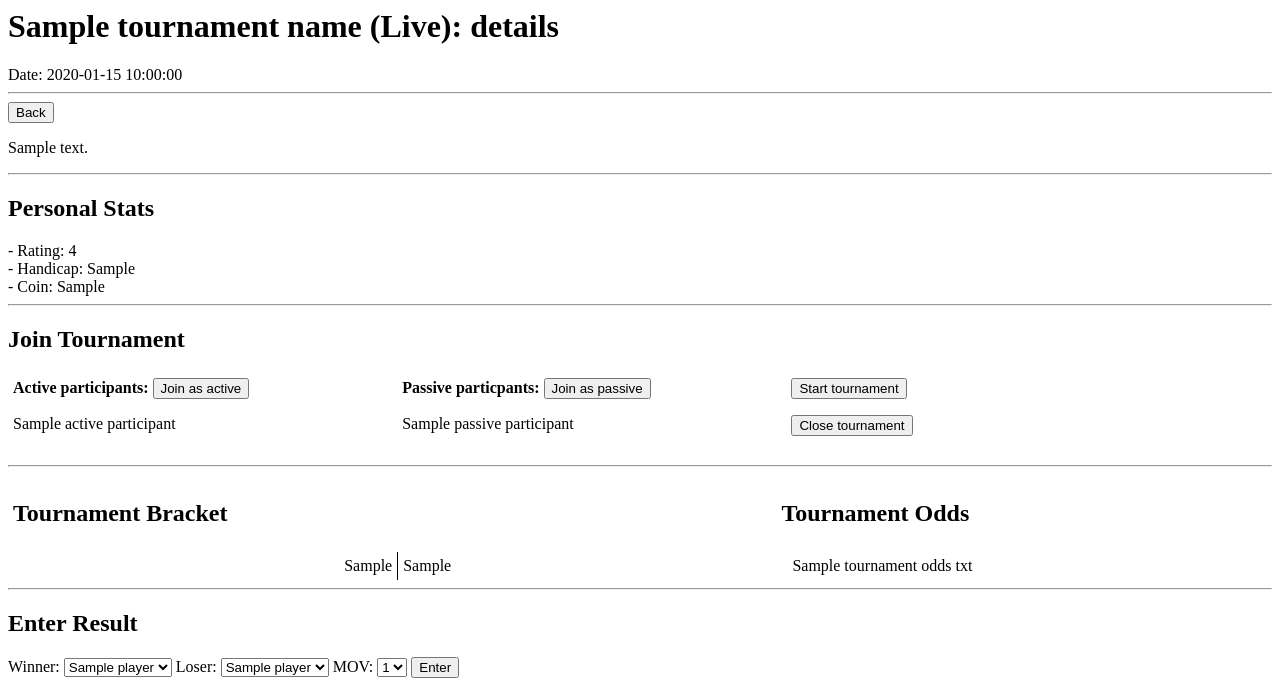
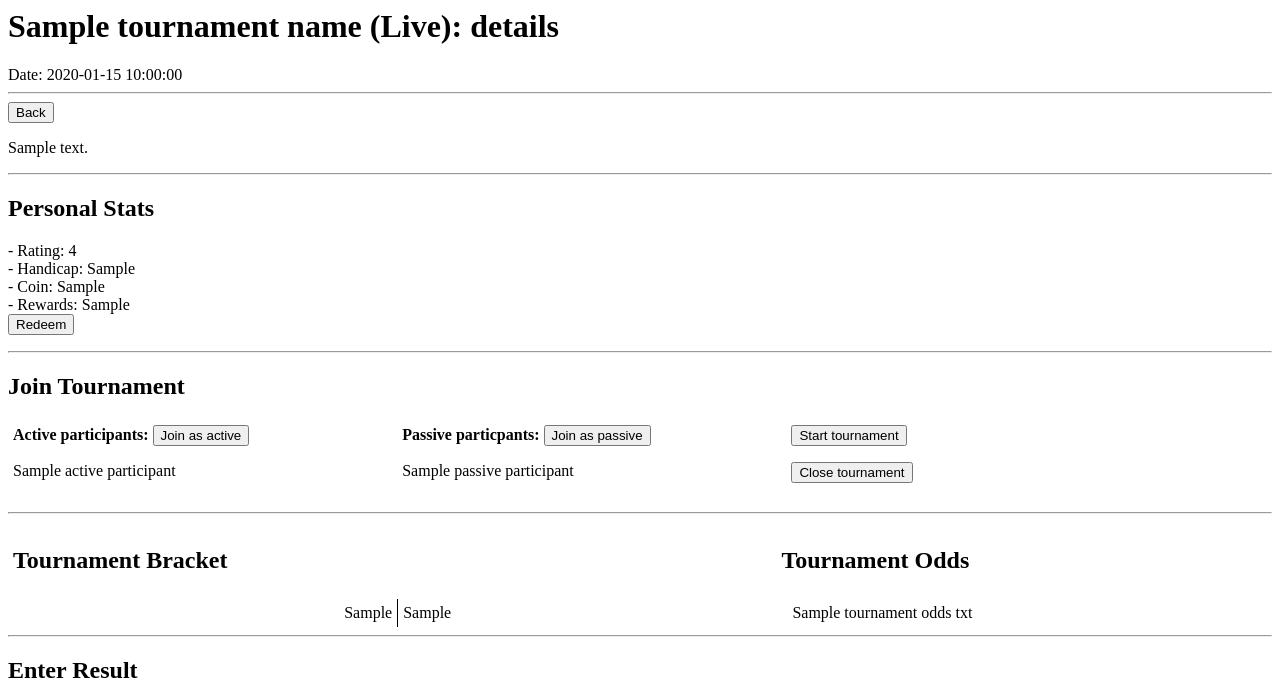
Before and after one commit to DanielKeith93/superposition-smash, a Flask app: template templates/live_tournament_details.html in a window 1280 px wide. Shown: the top 686 px of the page. Run offline with Flask 2, Linux system fonts and the light colour scheme; the template is opened without the code that fills it: most values are stand-ins (such as "Sample title", 1, 10 or a date in 2020).

Commit message:
Redeem rewards in live tournament

```diff
--- a/app.py
+++ b/app.py
@@ -156,10 +156,6 @@ def live_tournament_details( user_name, tournament_name ):
     kwargs['tournament'] = load_tournament_from_db( tournament_name )
     kwargs['tournament_name'] = kwargs['tournament'].name
 
-    kwargs['personal_rating'] = f'{account.rating:.0f}'
-    kwargs['personal_handicap'] = account.handicap
-    kwargs['personal_coin'] = f'{account.coin:.2f}'
-
     if "submit_button" in request.form:
         if request.form['submit_button']=="active":
             if kwargs['user_name'] not in kwargs['tournament'].active_participants:
@@ -185,6 +181,18 @@ def live_tournament_details( user_name, tournament_name ):
 
         elif request.form['submit_button']=="close_tournament":
             kwargs['tournament'].live = False
+
+        elif request.form['submit_button']=='redeem':
+            if account.coin<3000:
+                kwargs['debug_message'] = f'Insufficient funds to redeem ({account.coin:.2f})!'
+            else:
+                kwargs['debug_message'] = f'Gained 1 reward.'
+                account = redeem( account )
+
+    kwargs['personal_rating'] = f'{account.rating:.0f}'
+    kwargs['personal_handicap'] = account.handicap
+    kwargs['personal_coin'] = f'{account.coin:.2f}'
+    kwargs['personal_rewards'] = f'{account.rewards}'
 
     kwargs['tournament_odds_txt'] = ""
     if kwargs['tournament'].initial_odds:
@@ -942,6 +950,13 @@ def transfer( player, amount ):
         save_account_to_db( player )
         save_account_to_db( bank )
 
+#Redeem coins for a reward
+def redeem( account ):
+    account.coin-=3000
+    account.rewards+=1
+    save_account_to_db( account )
+    return account
+
 
 ######### Handicap functions
 #get the thist for a players recent handicap record
--- a/templates/live_tournament_details.html
+++ b/templates/live_tournament_details.html
@@ -44,7 +44,19 @@
       <h2>Personal Stats</h2>
       - Rating: {{personal_rating}}<br>
       - Handicap: {{personal_handicap}}<br>
-      - Coin: {{personal_coin}}
+      - Coin: {{personal_coin}}<br>
+      - Rewards: {{personal_rewards}}<br>
+      <form method="post" action="{{ url_for('live_tournament_details', user_name=user_name, tournament_name=tournament_name ) }}">
+        <button type="submit" name="submit_button" value="redeem" onclick="confirm_redeem(event)">Redeem</button>
+        <script>
+          function confirm_redeem(e)
+          {
+              if(!confirm('Are you sure you want to redeem (3000)?')) {
+                  e.preventDefault();
+              }
+          }
+          </script>
+      </form>
     </div>
 
     <hr>
```
Also changed, not shown: db.db.
